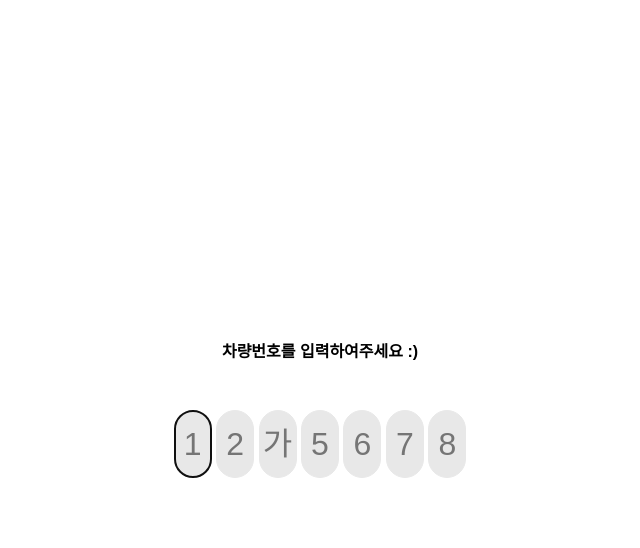
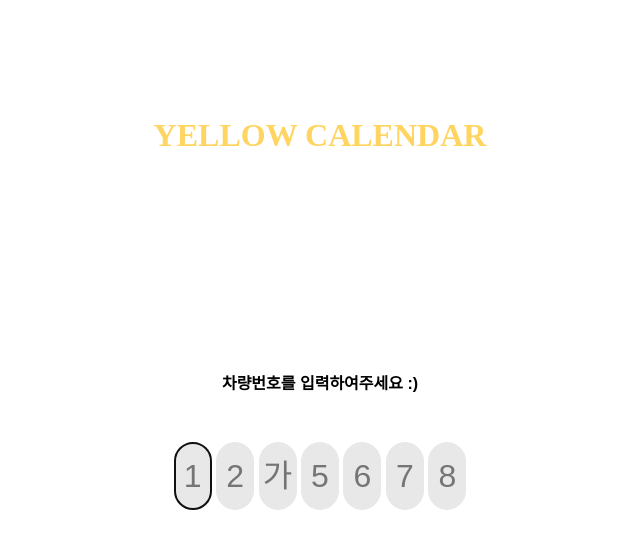
Before and after one commit to SWUnivHack2023-Team24/dustdrive-front, a SvelteKit app: page /carNumberInput in a window 1280 px wide. Shown: the top 548 px of the page, without its empty margins (320-960 px from the left). Built offline with nearby package versions, Linux system fonts and the light colour scheme; a web font is replaced by a local one.

Commit message:
fix(carNumber): apply design

```diff
--- a/src/routes/carNumberInput/+page.svelte
+++ b/src/routes/carNumberInput/+page.svelte
@@ -62,6 +62,9 @@
     <title>Yellow Calendar: 차량 번호 입력하기</title>
 </svelte:head>
 
+<header>
+    <h1>YELLOW CALENDAR</h1>
+</header>
 
 <main>
     <section bind:this={inputCarStep} in:fade>
@@ -80,6 +83,13 @@
 </main>
 
 <style>
+    header {
+        display: flex;
+        justify-content: center;
+        margin-top: 6em;
+        height: 12vh;
+
+    }
 
     main {
         font-family: "Pretendard Variable", sans-serif;
@@ -89,12 +99,17 @@
         flex-direction: column;
         justify-content: center;
         align-items: center;
-        height: 100vh;
+        height: 60vh;
     }
 
     section p {
         text-align: center;
         margin-bottom: 3em;
+    }
+
+    h1 {
+        color: #FFD460;
+        font-weight: 700;
     }
 
     .inputCarForm input {
```
